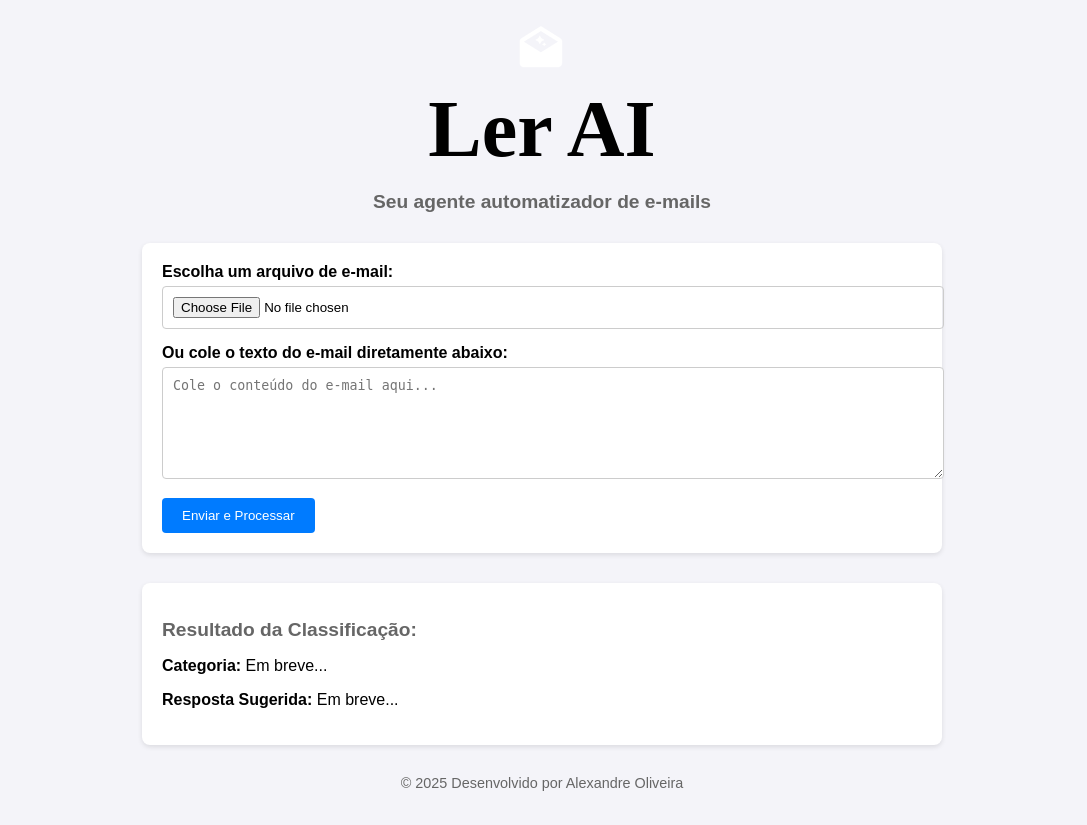
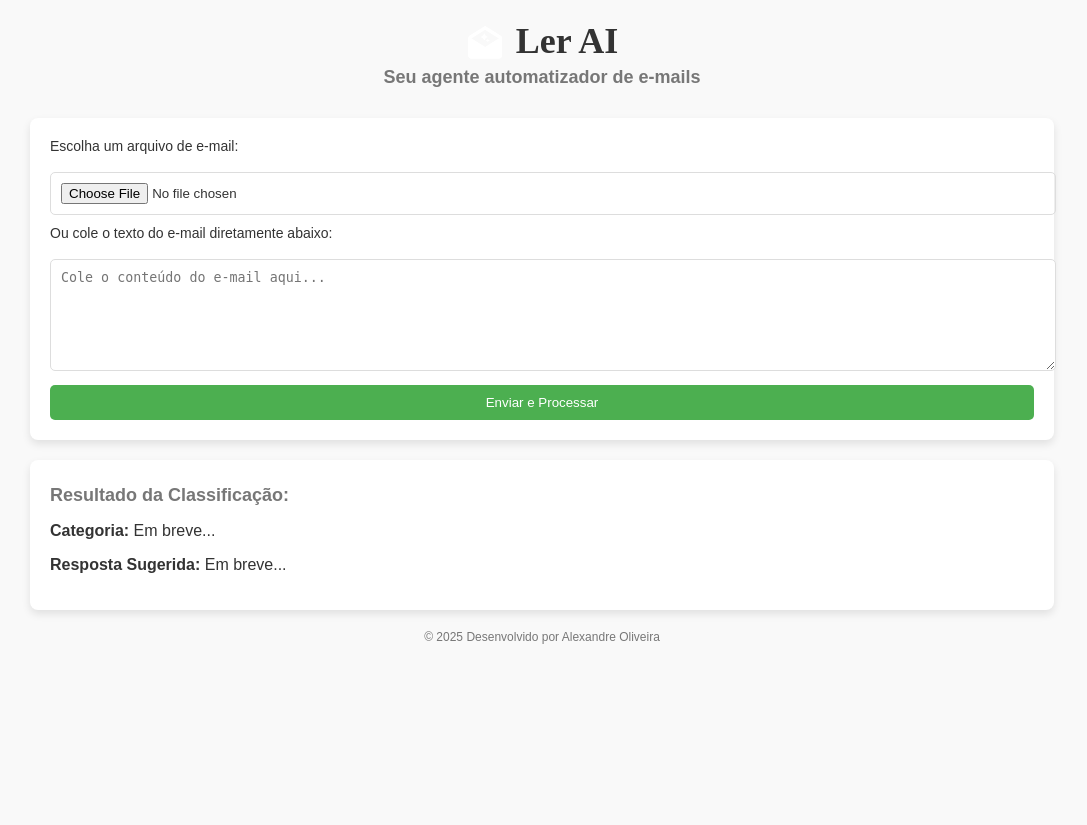
Before and after one commit to oalexandreoliveira/Website-LerAI, a Flask app: page / in a window 1280 px wide. Shown: the whole page, without its empty margins (98-1185 px from the left). After the commit the page ends 644 px from the top, so only its background shows below. Run offline with Flask 3, Linux system fonts and the light colour scheme.

Commit message:
consertando html e css - 4

```diff
--- a/static/css/styles.css
+++ b/static/css/styles.css
@@ -1,14 +1,16 @@
+/* Global Styles */
 body {
     font-family: Arial, sans-serif;
+    background-color: #f9f9f9;
+    color: #333;
     margin: 0;
     padding: 0;
-    background-color: #f4f4f9;
 }
 
 .container {
-    max-width: 800px;
+    width: 80%;
     margin: 0 auto;
-    padding: 20px;
+    padding-top: 20px;
 }
 
 header {
@@ -16,70 +18,82 @@ header {
     margin-bottom: 30px;
 }
 
+.logo-container {
+    display: flex;
+    justify-content: center;
+    align-items: center;
+    gap: 10px;
+}
+
 .app-logo {
-    width: 50px;
-    margin-bottom: 10px;
+    width: 40px; /* Ajuste conforme necessário */
+    height: auto;
 }
 
 h1 {
-    font-size: 5rem;
+    font-size: 36px;
     font-family: boxigen;
     margin: 0;
+    font-weight: bold;
 }
 
 h2 {
-    font-size: 1.2rem;
-    color: #666;
+    font-size: 18px;
+    color: #777;
+    margin-top: 5px;
 }
 
 .form-container {
     background-color: #fff;
     padding: 20px;
     border-radius: 8px;
-    box-shadow: 0 2px 5px rgba(0, 0, 0, 0.1);
+    box-shadow: 0 4px 8px rgba(0, 0, 0, 0.1);
+    margin-bottom: 20px;
 }
 
 form label {
+    font-size: 14px;
+    margin-bottom: 8px;
     display: block;
-    margin-bottom: 5px;
-    font-weight: bold;
 }
 
 input[type="file"], textarea {
     width: 100%;
     padding: 10px;
-    margin-bottom: 15px;
-    border: 1px solid #ccc;
-    border-radius: 4px;
+    margin: 10px 0;
+    border: 1px solid #ddd;
+    border-radius: 5px;
+}
+
+textarea {
+    resize: vertical;
 }
 
 button {
-    background-color: #007bff;
+    background-color: #4CAF50;
     color: white;
-    padding: 10px 20px;
+    padding: 10px 15px;
     border: none;
-    border-radius: 4px;
+    border-radius: 5px;
     cursor: pointer;
+    width: 100%;
 }
 
 button:hover {
-    background-color: #0056b3;
+    background-color: #45a049;
 }
 
 .result-container {
-    margin-top: 30px;
     background-color: #fff;
     padding: 20px;
     border-radius: 8px;
-    box-shadow: 0 2px 5px rgba(0, 0, 0, 0.1);
+    box-shadow: 0 4px 8px rgba(0, 0, 0, 0.1);
+    margin-top: 20px;
 }
 
 footer {
     text-align: center;
-    margin-top: 30px;
-    color: #666;
+    font-size: 12px;
+    color: #777;
+    margin-top: 20px;
 }
-
-footer p {
-    font-size: 0.9rem;
-}
--- a/templates/index.html
+++ b/templates/index.html
@@ -53,24 +53,17 @@
             }
 
             if (emailText) {
-                formData.delete("email-file");  // Remove o campo de arquivo se o texto for fornecido
+                formData.delete("email-file");
             }
 
             document.getElementById("category-result").textContent = "Processando...";
             document.getElementById("response-result").textContent = "Aguarde...";
 
-            fetch('http://localhost:5000/process-email', {
+            fetch('/process-email', {
                 method: 'POST',
                 body: formData
             })
-            .then(response => {
-                if (!response.ok) {
-                    return response.json().then(error => {
-                        throw new Error(error.error);
-                    });
-                }
-                return response.json();
-            })
+            .then(response => response.json())
             .then(data => {
                 document.getElementById("category-result").textContent = data.category;
                 document.getElementById("response-result").textContent = data.suggested_response;
```
